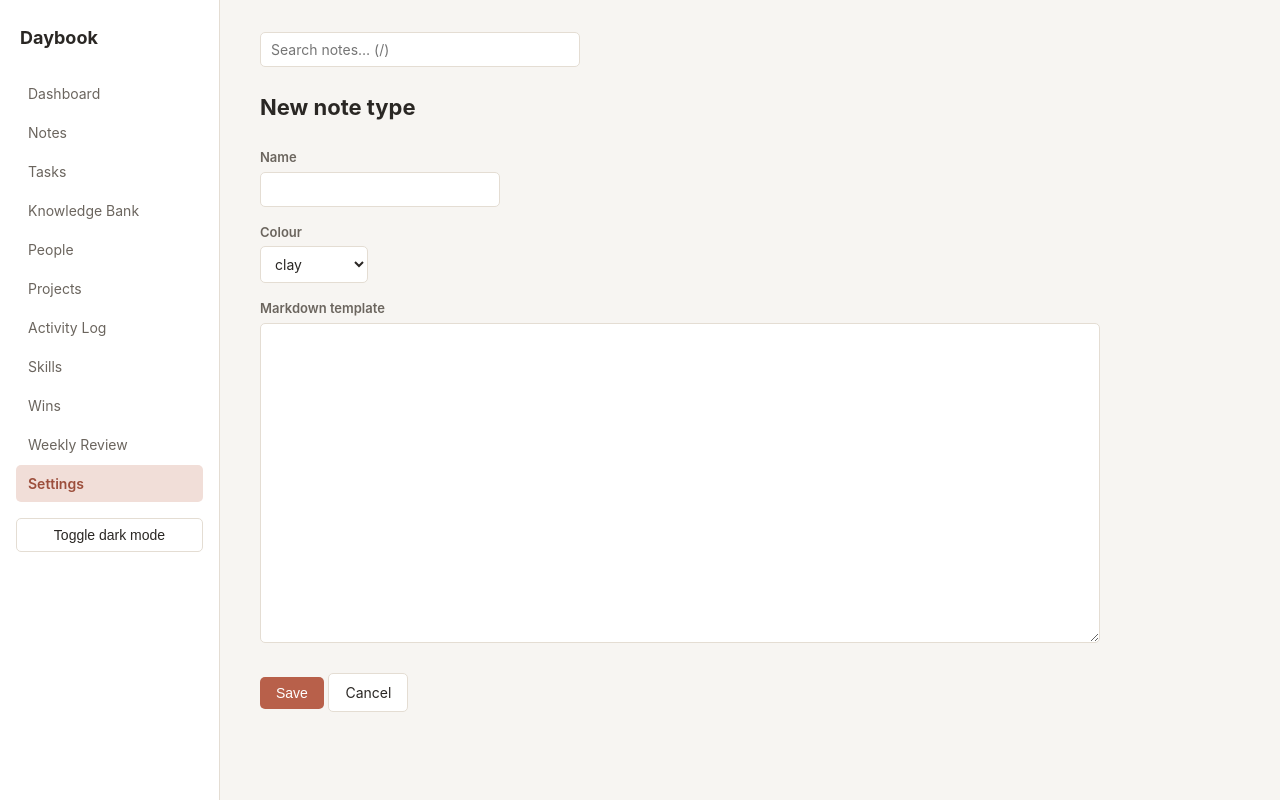
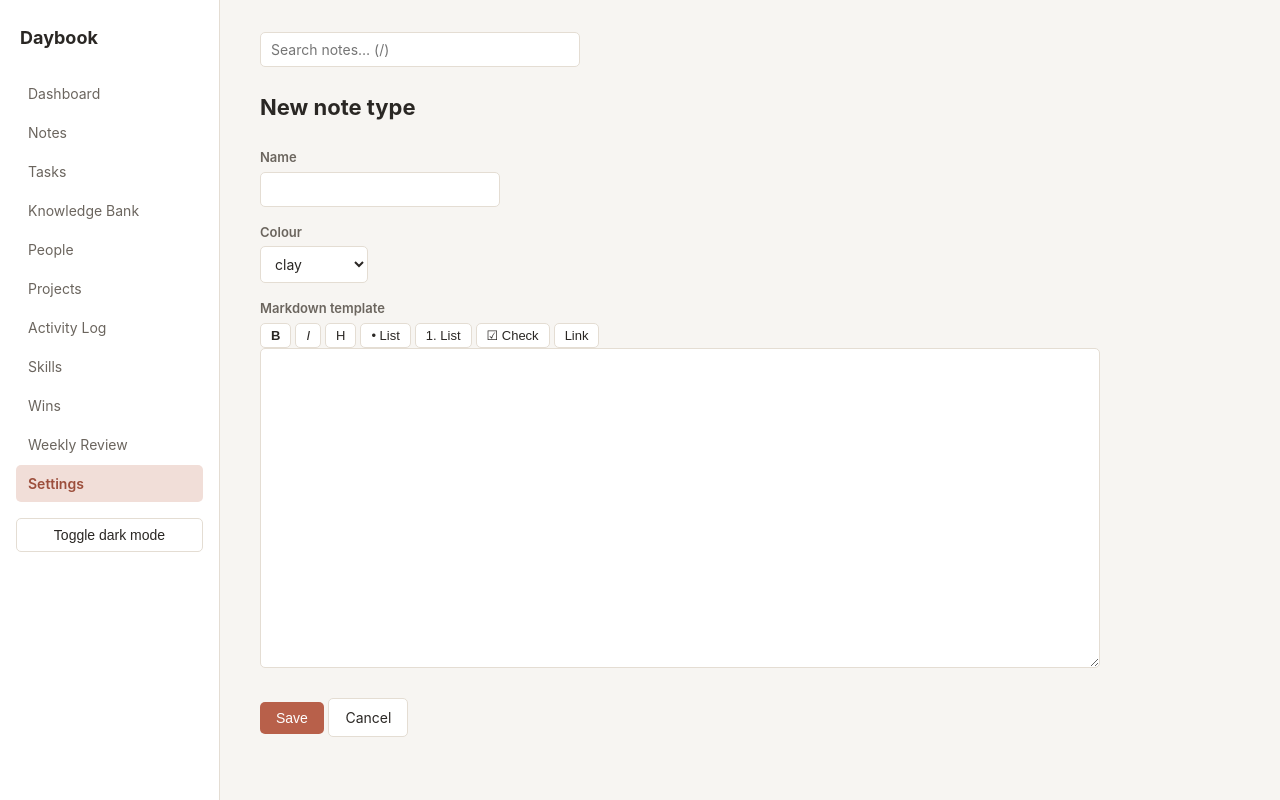
Before and after one commit to changgpt/MyPersonalWorkspace, a Flask app: page /settings/note-types/new in a window 1280 px wide. Run offline with Flask 3, Linux system fonts and the light colour scheme.

Commit message:
Add a formatting toolbar to Markdown editors
Bold/italic/heading/bullet list/numbered list/checklist/link buttons
above the note body and note-type template textareas, so you don't have
to remember or type the Markdown syntax by hand. Pure vanilla JS
(static/editor-toolbar.js), wraps or line-prefixes the current textarea
selection; verified interactively with Playwright.

Co-Authored-By: Claude Sonnet 5 <noreply@anthropic.com>
Claude-Session: https://claude.ai/code/session_01LjfXs1yGkiCYG9q4BA1HL6

```diff
--- /dev/null
+++ b/daybook/static/editor-toolbar.js
@@ -0,0 +1,68 @@
+// A small formatting toolbar for Markdown textareas (note body, note type
+// templates). Each `.md-toolbar` points at a textarea via `data-target`
+// (its id); buttons inside it carry a `data-md-action` that this file
+// knows how to apply to the current selection.
+
+function wrapSelection(textarea, prefix, suffix, placeholder) {
+  const start = textarea.selectionStart;
+  const end = textarea.selectionEnd;
+  const value = textarea.value;
+  const selected = value.slice(start, end) || placeholder;
+
+  textarea.value = value.slice(0, start) + prefix + selected + suffix + value.slice(end);
+  const selectionStart = start + prefix.length;
+  textarea.focus();
+  textarea.setSelectionRange(selectionStart, selectionStart + selected.length);
+}
+
+function prefixLines(textarea, linePrefix) {
+  const start = textarea.selectionStart;
+  const end = textarea.selectionEnd;
+  const value = textarea.value;
+
+  const lineStart = value.lastIndexOf("\n", start - 1) + 1;
+  const lineEnd = value.indexOf("\n", end) === -1 ? value.length : value.indexOf("\n", end);
+
+  const block = value.slice(lineStart, lineEnd);
+  const newBlock = block.split("\n").map((line) => linePrefix + line).join("\n");
+
+  textarea.value = value.slice(0, lineStart) + newBlock + value.slice(lineEnd);
+  textarea.focus();
+  textarea.setSelectionRange(lineStart, lineStart + newBlock.length);
+}
+
+function insertLink(textarea) {
+  const start = textarea.selectionStart;
+  const end = textarea.selectionEnd;
+  const value = textarea.value;
+  const linkText = value.slice(start, end) || "link text";
+
+  textarea.value = value.slice(0, start) + `[${linkText}](url)` + value.slice(end);
+  const urlStart = start + linkText.length + 3; // "[linkText](".length
+  textarea.focus();
+  textarea.setSelectionRange(urlStart, urlStart + 3); // selects the placeholder "url"
+}
+
+const ACTIONS = {
+  bold: (textarea) => wrapSelection(textarea, "**", "**", "bold text"),
+  italic: (textarea) => wrapSelection(textarea, "*", "*", "italic text"),
+  heading: (textarea) => prefixLines(textarea, "## "),
+  bullet: (textarea) => prefixLines(textarea, "- "),
+  numbered: (textarea) => prefixLines(textarea, "1. "),
+  checkbox: (textarea) => prefixLines(textarea, "- [ ] "),
+  link: (textarea) => insertLink(textarea),
+};
+
+document.addEventListener("DOMContentLoaded", () => {
+  document.querySelectorAll(".md-toolbar").forEach((toolbar) => {
+    const textarea = document.getElementById(toolbar.dataset.target);
+    if (!textarea) return;
+
+    toolbar.querySelectorAll("[data-md-action]").forEach((button) => {
+      button.addEventListener("click", () => {
+        const action = ACTIONS[button.dataset.mdAction];
+        if (action) action(textarea);
+      });
+    });
+  });
+});
--- a/daybook/static/style.css
+++ b/daybook/static/style.css
@@ -149,6 +149,18 @@ input[type="text"], input[type="date"], input[type="file"], select, textarea {
   color: var(--text);
 }
 textarea { width: 100%; min-height: 320px; font-family: ui-monospace, SFMono-Regular, Menlo, monospace; }
+
+.md-toolbar { display: flex; gap: 4px; margin-top: 4px; }
+.md-toolbar button {
+  padding: 4px 10px;
+  font-size: 13px;
+  border: 1px solid var(--border);
+  background: var(--surface);
+  color: var(--text);
+  border-radius: var(--radius-sm);
+  cursor: pointer;
+}
+.md-toolbar button:hover { background: var(--surface-sunken); }
 
 label { display: block; font-size: 13px; color: var(--text-muted); margin-bottom: 4px; margin-top: 16px; font-weight: 600; }
 
--- a/daybook/templates/base.html
+++ b/daybook/templates/base.html
@@ -14,6 +14,7 @@
   <link rel="stylesheet" href="{{ url_for('static', filename='style.css') }}">
   <script src="{{ url_for('static', filename='vendor/htmx.min.js') }}"></script>
   <script src="{{ url_for('static', filename='app.js') }}"></script>
+  <script src="{{ url_for('static', filename='editor-toolbar.js') }}"></script>
 </head>
 <body>
   <div class="app-shell">
--- a/daybook/templates/settings/note_type_form.html
+++ b/daybook/templates/settings/note_type_form.html
@@ -16,6 +16,15 @@
   </select>
 
   <label for="template_markdown">Markdown template</label>
+  <div class="md-toolbar" data-target="template_markdown">
+    <button type="button" data-md-action="bold" title="Bold"><strong>B</strong></button>
+    <button type="button" data-md-action="italic" title="Italic"><em>I</em></button>
+    <button type="button" data-md-action="heading" title="Heading">H</button>
+    <button type="button" data-md-action="bullet" title="Bullet list">• List</button>
+    <button type="button" data-md-action="numbered" title="Numbered list">1. List</button>
+    <button type="button" data-md-action="checkbox" title="Checklist item">☑ Check</button>
+    <button type="button" data-md-action="link" title="Link">Link</button>
+  </div>
   <textarea id="template_markdown" name="template_markdown">{{ note_type['template_markdown'] if note_type else '' }}</textarea>
 
   <div style="margin-top: 24px;">
```
Also changed, not shown: CLAUDE.md (+9 -0 lines), daybook/templates/notes/form.html (+9 -0 lines).
